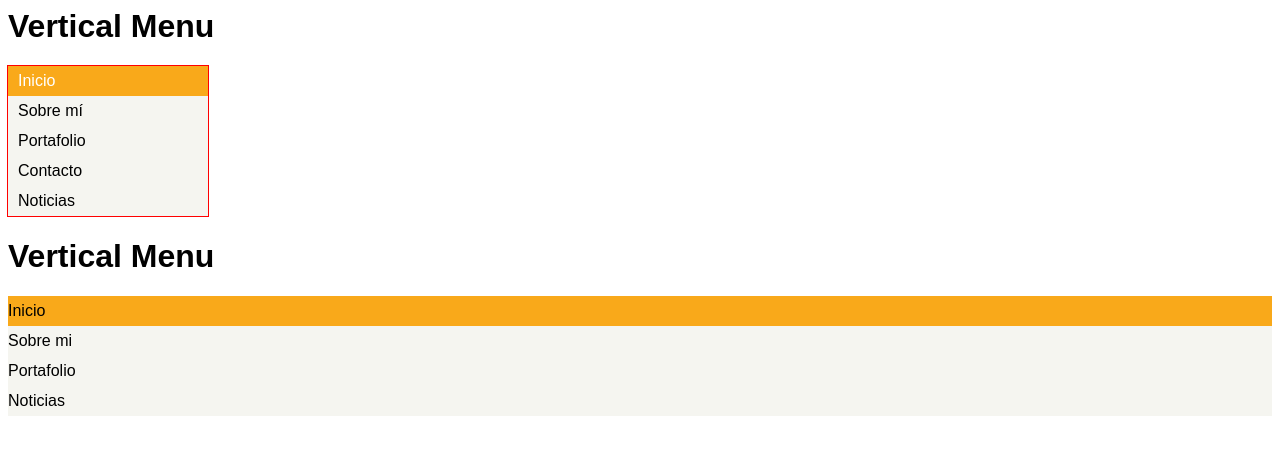
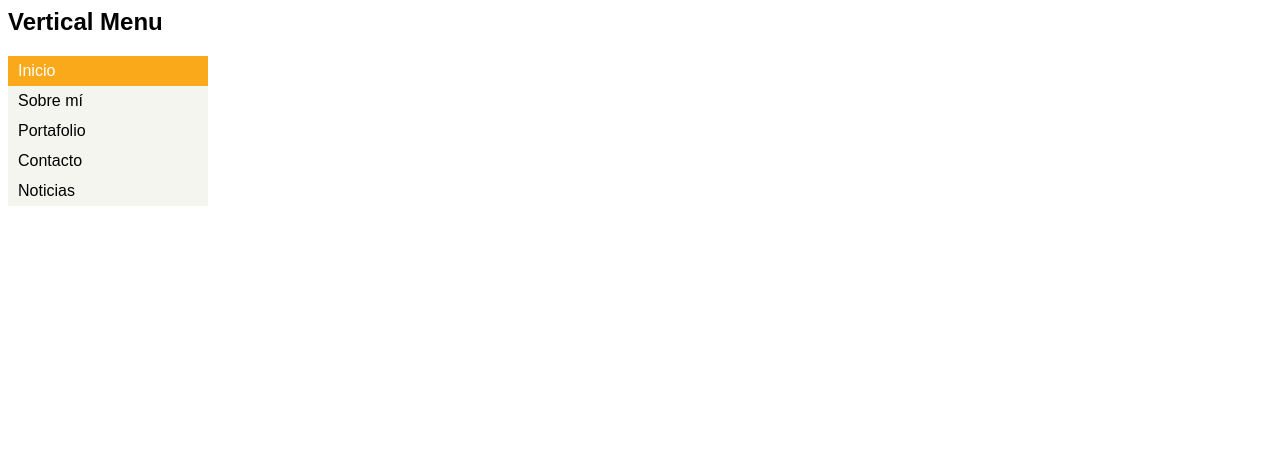
Before and after one commit to YaninaMR/menu_vertical, a plain HTML site: page index.html in a window 1280 px wide. Drawn offline with Linux system fonts and the light colour scheme.

Commit message:
Eliminando otros menus y dando estilo

```diff
--- a/css/main.css
+++ b/css/main.css
@@ -5,7 +5,7 @@ body{
 }
 
 nav{
- outline: 1px solid red;
+ /*outline: 1px solid red;*/
  width: 200px;
 }
 
--- a/index.html
+++ b/index.html
@@ -2,31 +2,20 @@
 <head>
 	<title></title>
 	<link rel="stylesheet" type="text/css" href="css/main.css">
+
 </head>
 <body>
-	<form >
-		<h1>Vertical Menu</h1>
+
      <nav>
+        <h1>Vertical Menu</h1>
        <ul >
-            <li class="list"><a href="" target="_blank">Inicio</a></li>
-            <li class="list"><a href="">Sobre mí</a></li>
-            <li class="list"><a href="">Portafolio</a></li>
-            <li class="list"><a href="">Contacto</a></li>
-            <li class="list"><a href="">Noticias</a></li>
+            <li><a href="http://laboratoria.la" target="_blank">Inicio</a></li>
+            <li><a href="">Sobre mí</a></li>
+            <li><a href="">Portafolio</a></li>
+            <li><a href="">Contacto</a></li>
+            <li><a href="">Noticias</a></li>
         </ul>
      </nav>
-	 </form>
-	 <form >
-		<h1>Vertical Menu</h1>
-      <ul >
-          <li class="listv">Inicio</li>
-          <li class="listv">Sobre mi</li>
-          <li class="listv">Portafolio</li>
-          <li class="listv">Noticias</li>
-      </ul>
-	 </form>
-
-
-
-</body>
+     <script type="text/javascript" src="js/app.js"></script>
+	</body>
 </html>
```
Also changed, not shown: js/app.js (added).
